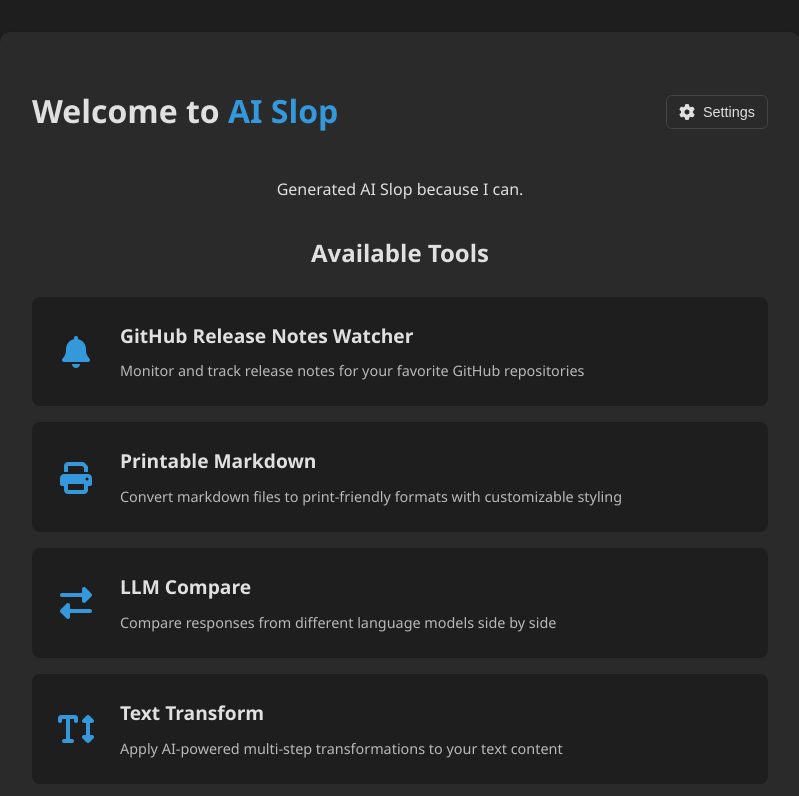
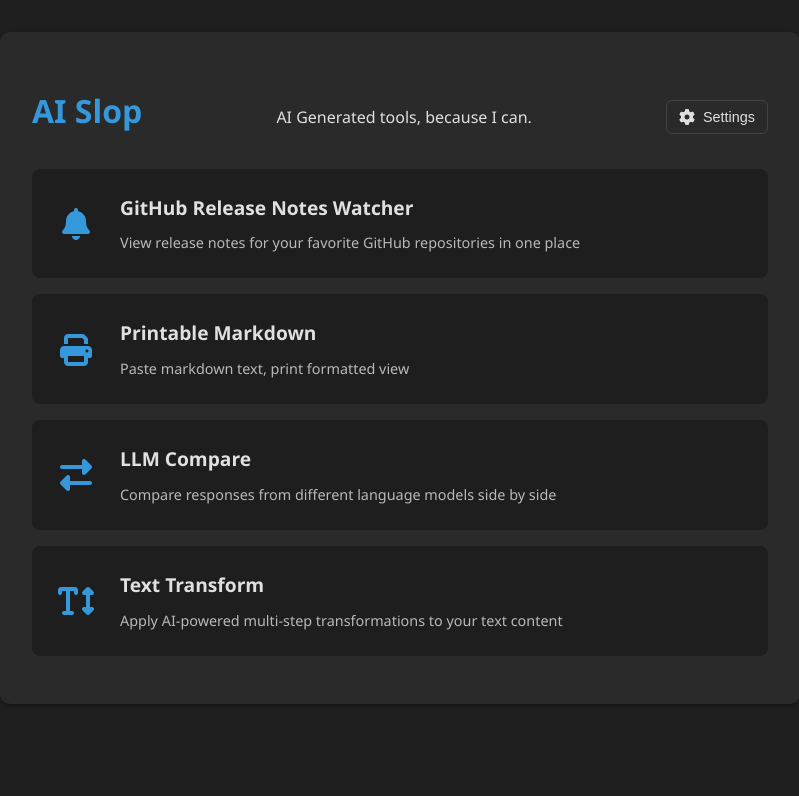
Before and after one commit to joelmnz/ai-slop, a plain HTML site: page index.html in a window 1280 px wide. Shown: the whole page, without its empty margins (240-1039 px from the left). Drawn offline with Linux system fonts and the light colour scheme.

Commit message:
feat: improve header layout and update project descriptions for clarity

```diff
--- a/index.html
+++ b/index.html
@@ -42,9 +42,17 @@
             color: var(--dark-highlight);
         }
         .description {
-            text-align: center;
             color: var(--dark-text);
+            margin-bottom: 0;
+        }
+        .header-container {
+            display: flex;
+            justify-content: space-between;
+            align-items: baseline;
             margin-bottom: 2rem;
+        }
+        .header-container h1 {
+            margin-bottom: 0;
         }
         .projects {
             margin-top: 2rem;
@@ -95,24 +103,23 @@
 </head>
 <body>
     <div class="container">
-        <div style="display: flex; justify-content: space-between; align-items: center;">
-            <h1>Welcome to <span class="highlight">AI Slop</span></h1>
+        <div class="header-container">
+            <h1><span class="highlight">AI Slop</span></h1>
+            <div class="description">
+                AI Generated tools, because I can.
+            </div>
             <button id="settings-button">
                 <i class="fas fa-cog"></i> Settings
             </button>
         </div>
-        <div class="description">
-            <p>Generated AI Slop because I can.</p>
-        </div>
         <div class="projects">
-            <h2>Available Tools</h2>
             <ul class="project-list">
                 <li>
                     <a href="github-release-notes-watcher/">
                         <div class="project-icon"><i class="fas fa-bell"></i></div>
                         <div class="project-content">
                             <div class="project-title">GitHub Release Notes Watcher</div>
-                            <div class="project-description">Monitor and track release notes for your favorite GitHub repositories</div>
+                            <div class="project-description">View release notes for your favorite GitHub repositories in one place</div>
                         </div>
                     </a>
                 </li>
@@ -121,7 +128,7 @@
                         <div class="project-icon"><i class="fas fa-print"></i></div>
                         <div class="project-content">
                             <div class="project-title">Printable Markdown</div>
-                            <div class="project-description">Convert markdown files to print-friendly formats with customizable styling</div>
+                            <div class="project-description">Paste markdown text, print formatted view</div>
                         </div>
                     </a>
                 </li>
```
